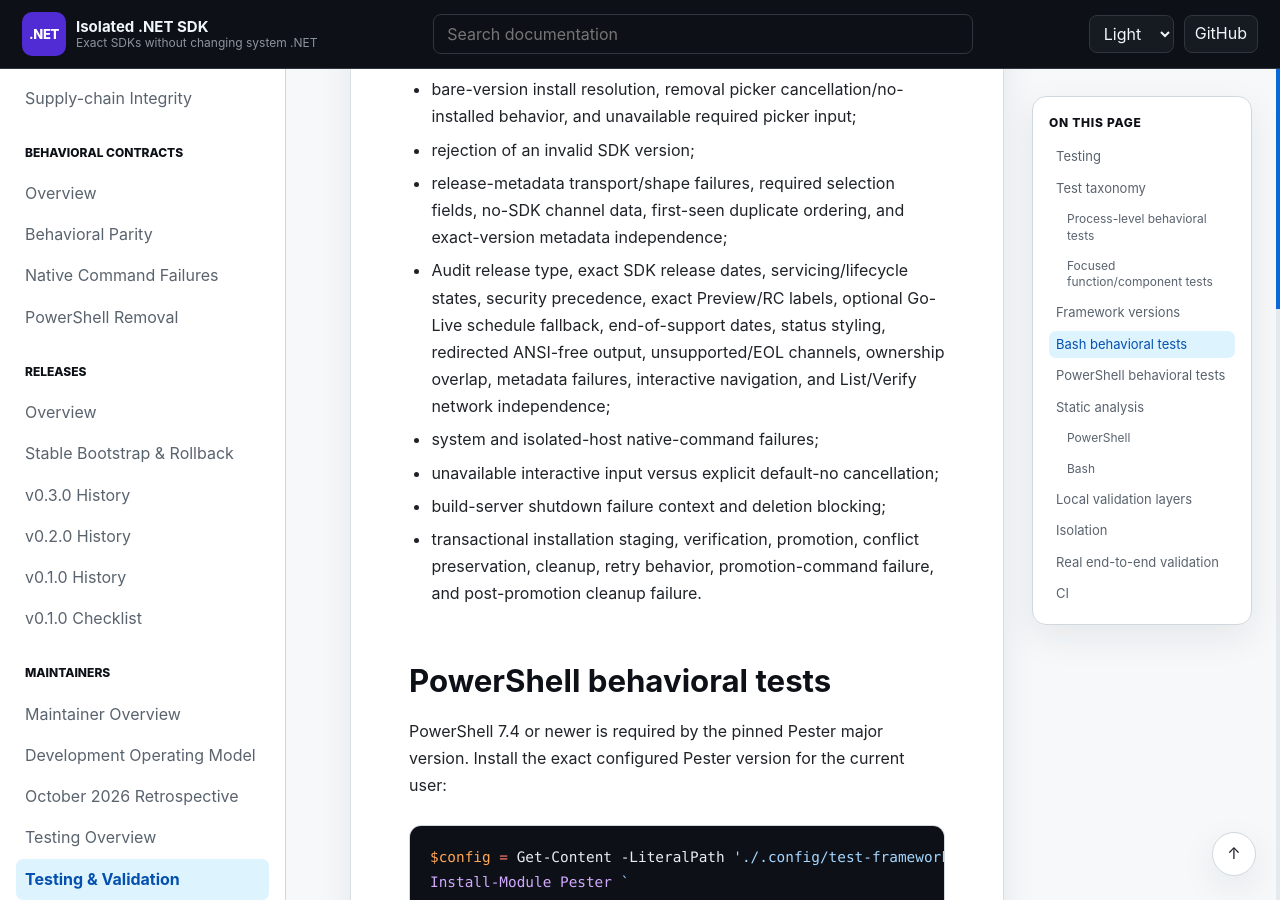
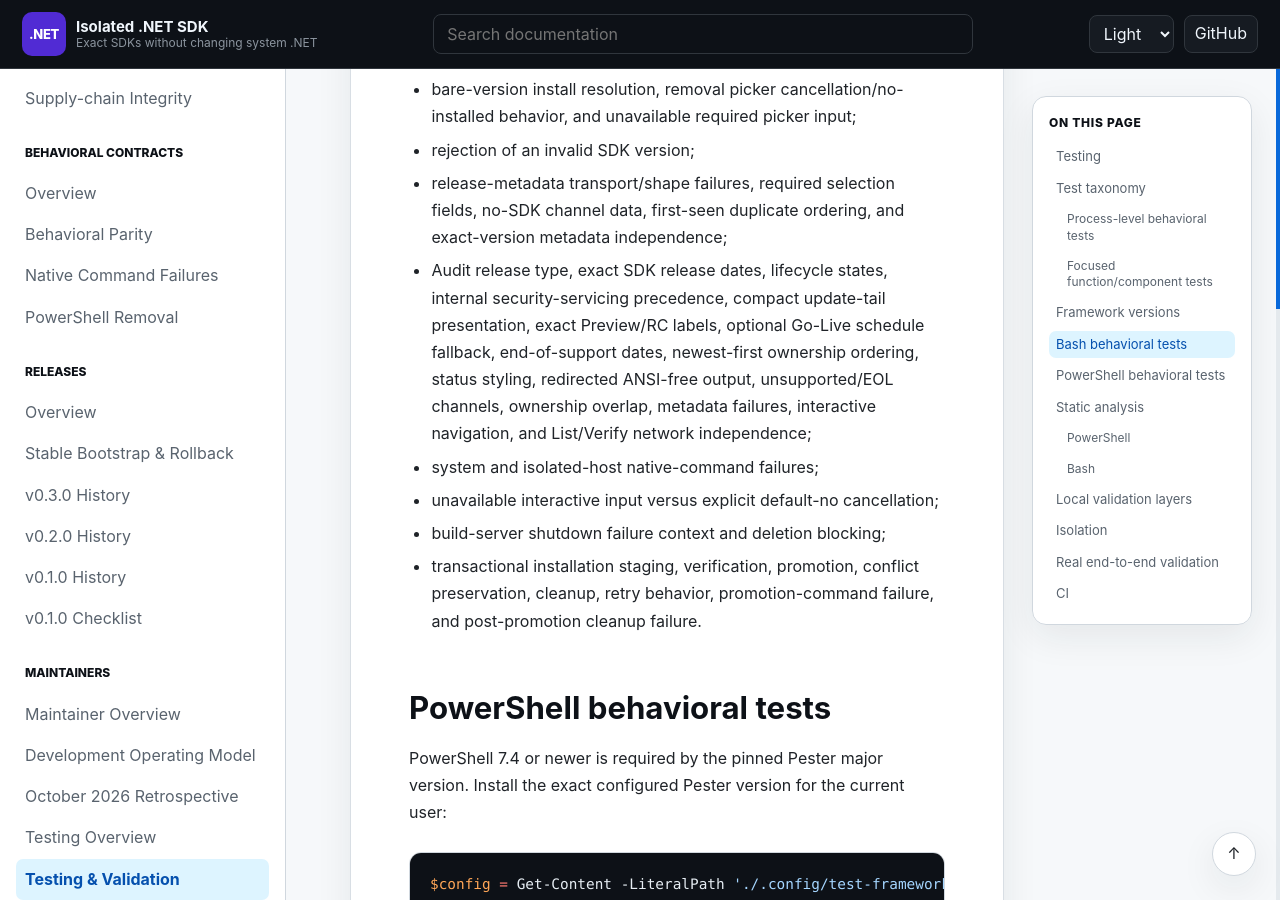
Before and after one commit to infoconex/isolated-dotnet-sdk, a Jekyll site: the page built from docs/maintainers/testing/testing.md, in a window 1280 px wide and 900 px high, scrolled down 2494 px. Built offline with Jekyll 4.4.1, drawn with Linux system fonts in a browser that asks for light colours; our own code applies the rules of GitHub Pages for plain Markdown files; some of the changed text lies outside the part shown.

Commit message:
docs: cover compact and newest-first validation

```diff
--- a/docs/maintainers/testing/testing.md
+++ b/docs/maintainers/testing/testing.md
@@ -64,7 +64,7 @@
 - bare-version install resolution, removal picker cancellation/no-installed behavior, and unavailable required picker input;
 - rejection of an invalid SDK version;
 - release-metadata transport/shape failures, required selection fields, no-SDK channel data, first-seen duplicate ordering, and exact-version metadata independence;
-- Audit release type, exact SDK release dates, servicing/lifecycle states, security precedence, exact Preview/RC labels, optional Go-Live schedule fallback, end-of-support dates, status styling, redirected ANSI-free output, unsupported/EOL channels, ownership overlap, metadata failures, interactive navigation, and List/Verify network independence;
+- Audit release type, exact SDK release dates, lifecycle states, internal security-servicing precedence, compact update-tail presentation, exact Preview/RC labels, optional Go-Live schedule fallback, end-of-support dates, newest-first ownership ordering, status styling, redirected ANSI-free output, unsupported/EOL channels, ownership overlap, metadata failures, interactive navigation, and List/Verify network independence;
 - system and isolated-host native-command failures;
 - unavailable interactive input versus explicit default-no cancellation;
 - build-server shutdown failure context and deletion blocking;
@@ -102,7 +102,7 @@
 - warning/error stream preservation and prefix-free failure presentation;
 - rejection of an invalid SDK version;
 - release-metadata transport/shape behavior, required selection fields, no-SDK channel data, duplicate normalization, and exact-version metadata independence;
-- Audit servicing/lifecycle states, security precedence, preview and Go Live behavior, unsupported/EOL channels, ownership overlap, metadata failures, interactive navigation, and List/Verify network independence;
+- Audit lifecycle/update presentation, security precedence, preview and Go Live behavior, newest-first ownership ordering, unsupported/EOL channels, ownership overlap, metadata failures, interactive navigation, and List/Verify network independence;
 - repository-owned unavailable-interactive-input context;
 - repository-owned SDK payload download context;
 - source bootstrap forwarding for `-WhatIf`;
```
